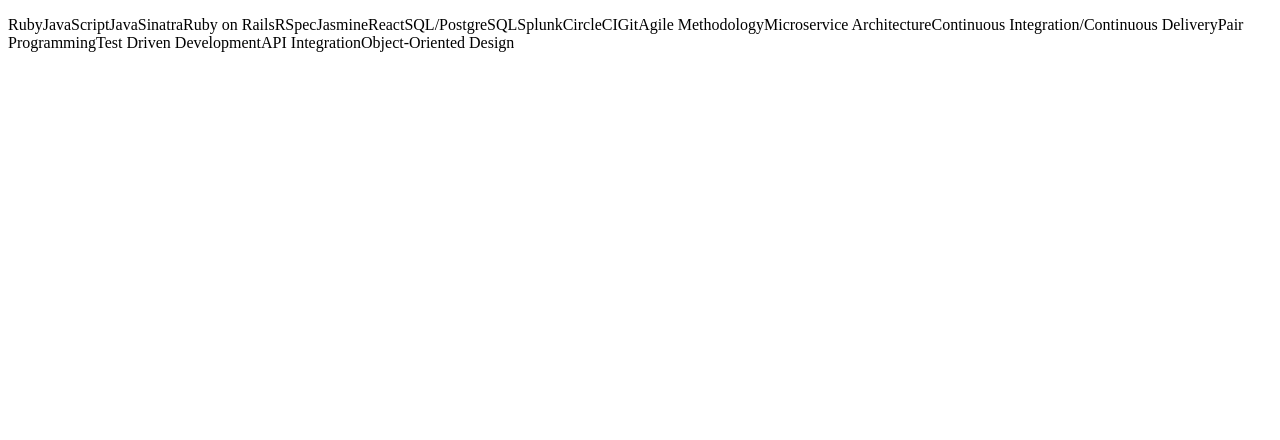
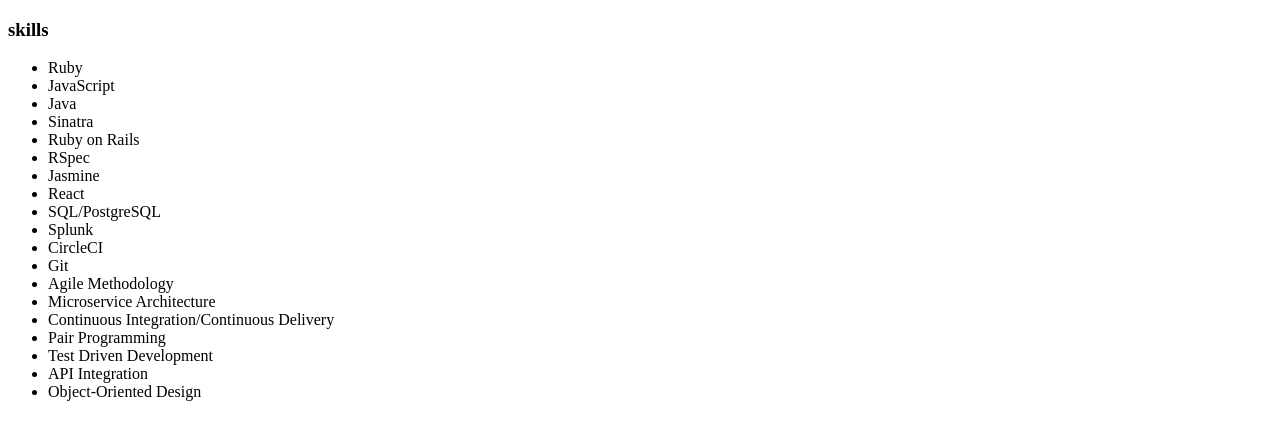
Before and after one commit to kthong3/kthongsakounh, a React (Create React App) app: page /resume in a window 1280 px wide. Shown: the top 440 px of the page. Built offline with nearby package versions, Linux system fonts and the light colour scheme.

Commit message:
display skills section

```diff
--- a/src/components/Resume.js
+++ b/src/components/Resume.js
@@ -2,9 +2,16 @@
 
 class Resume extends Component {
   render() {
+    const skills = this.props.content.map((skill) =>
+      <li>{skill}</li>
+    )
+
     return (
       <div>
-        <p>{this.props.content}</p>
+        <h3>skills</h3>
+        <ul>
+          {skills}
+        </ul>
       </div>
     )
   }
```
